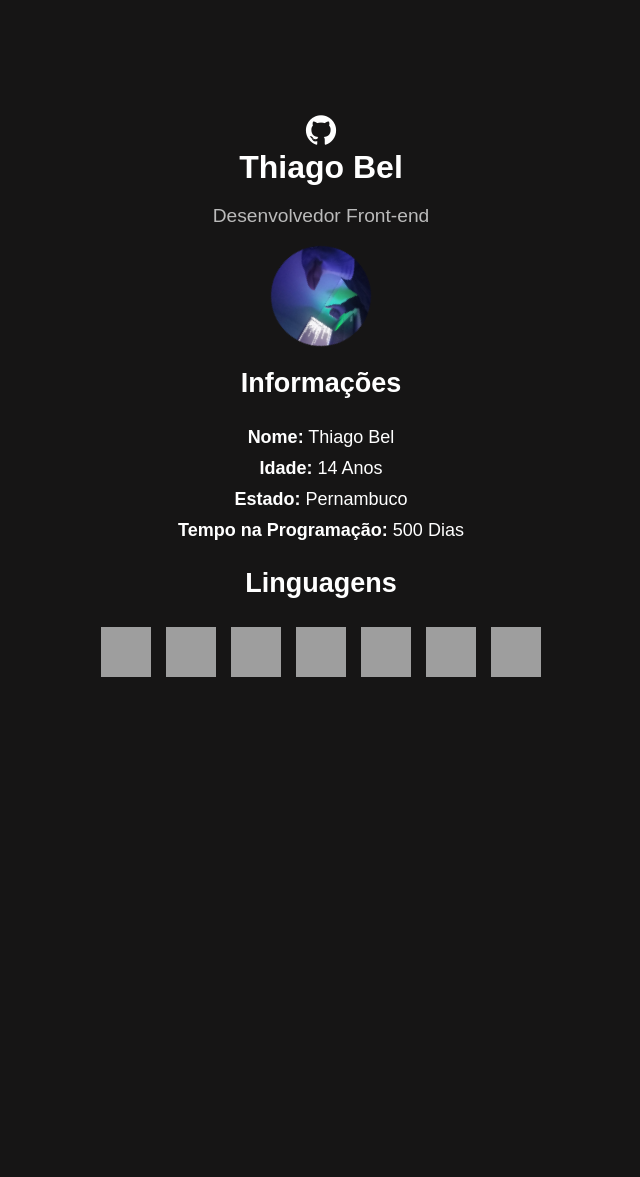
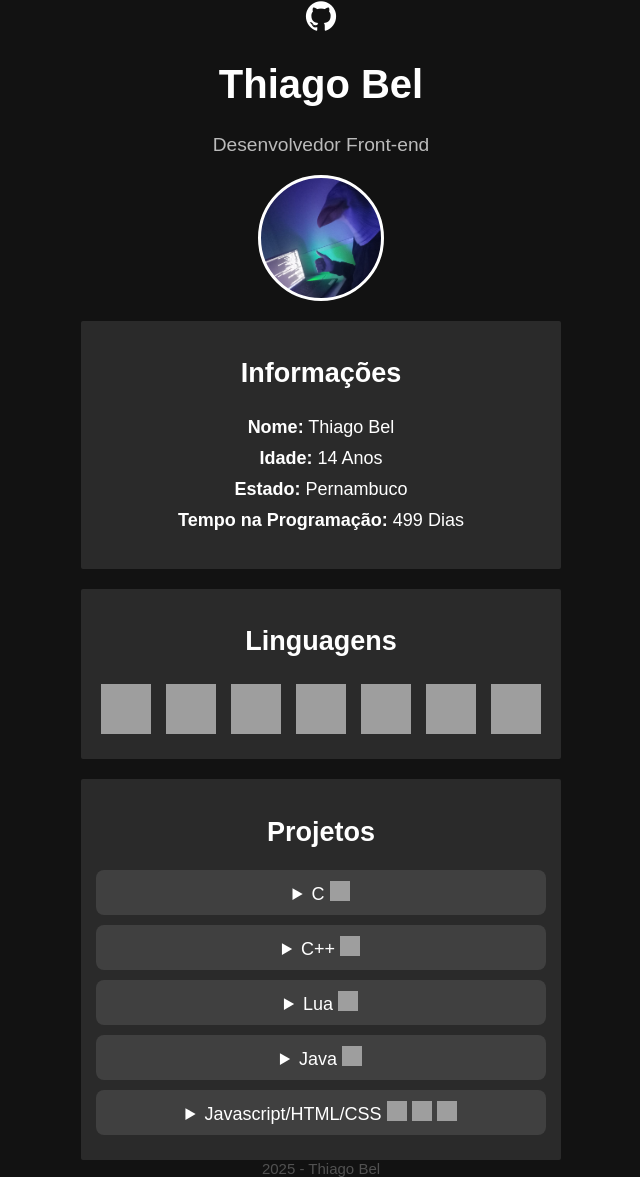
Before and after one commit to ThiagoBel/Portifolio, a plain HTML site: page index.html in a window 1280 px wide. Shown: the whole page, without its empty margins (319-959 px from the left). Before the commit the page ends 800 px from the top, so only its background shows below. Drawn offline with nearby package versions, Linux system fonts and the light colour scheme; grey boxes are pictures that could not be loaded.

Commit message:
Add files via upload

```diff
--- /dev/null
+++ b/design/style2.css
@@ -0,0 +1,129 @@
+body {
+    font-family: 'Poppins', sans-serif;
+    text-align: center;
+    display: flex;
+    justify-content: center;
+    align-items: center;
+    margin: 0;
+    background-color: rgb(18, 18, 18);
+    color: white;
+    font-size: large;
+    min-height: 100vh;
+    flex-direction: column;
+}
+
+#coisinha {
+    max-width: 90%;
+    padding: 20px;
+    background: rgba(255, 255, 255, 0.1);
+    border-radius: 10px;
+}
+
+header h1 {
+    font-size: 2.5rem;
+    font-weight: bold;
+    color: rgb(255, 255, 255);
+}
+
+header p {
+    font-size: 1.2rem;
+    color: rgb(187, 187, 187);
+}
+
+#foto {
+    background-image: url("../images/perfil.jpg");
+    width: 120px;
+    height: 120px;
+    background-size: cover;
+    background-position: center;
+    border-radius: 50%;
+    margin: 15px auto;
+    border: 3px solid rgb(255, 255, 255);
+    transition: transform 0.3s;
+    animation: girar 9s linear infinite paused;
+}
+
+#foto:hover {
+    animation-play-state: running;
+}
+
+@keyframes girar {
+    from {
+        transform: rotate(0deg);
+    }
+    to {
+        transform: rotate(360deg);
+    }
+}
+
+#infos, #lengs, #proj {
+    margin-top: 20px;
+    background: rgba(255, 255, 255, 0.1);
+    padding: 15px;
+    border-radius: 2px;
+}
+
+ul {
+    list-style: none;
+    padding: 0;
+}
+
+ul li {
+    padding: 5px 0;
+}
+
+.redes i {
+    font-size: xx-large;
+    color: rgb(255, 255, 255);
+    transition: color 0.3s;
+}
+
+.redes a {
+    text-decoration: none;
+}
+
+.redes a:hover i {
+    color: rgb(171, 171, 171);
+}
+
+.redes a:visited i {
+    color: purple;
+}
+
+.icons img {
+    width: 50px;
+    height: 50px;
+    margin: 5px;
+}
+
+.projetos details {
+    background: rgba(255, 255, 255, 0.1);
+    padding: 10px;
+    border-radius: 8px;
+    margin: 10px 0;
+    cursor: pointer;
+}
+
+.projetos a {
+    color: rgb(255, 234, 0);
+    text-decoration: none;
+}
+
+.projetos a:hover {
+    text-decoration: underline;
+}
+
+#not {
+    color: rgb(255, 234, 0);
+}
+
+#logoMin {
+    width:  20px;
+    height: 20px;
+    transform: translateY(5%);
+}
+
+footer {
+    color: rgb(81, 81, 81);
+    font-size: smaller;
+}
--- a/index.html
+++ b/index.html
@@ -5,14 +5,14 @@
     <meta charset="UTF-8">
     <meta name="viewport" content="width=device-width, initial-scale=1.0">
     <meta name="description" content="Portfólio de Thiago Bel">
-    <link rel="stylesheet" href="design/style.css">
+    <link rel="stylesheet" href="design/style2.css">
     <link rel="shortcut icon" href="images/perfil.jpg" type="image/x-icon">
     <link rel="stylesheet" type='text/css' href="https://cdn.jsdelivr.net/gh/devicons/devicon@latest/devicon.min.css" />
     <title>Thiago Bel - Portfólio</title>
 </head>
 
 <body>
-    <div id="container">
+    <div id="tudo">
         <header>
             <section class="redes">
                 <a target="_blank" href="https://github.com/ThiagoBel"><i class="devicon-github-original"></i></a>
@@ -26,9 +26,9 @@
             <h2>Informações</h2>
             <ul>
                 <li><strong>Nome:</strong> Thiago Bel</li>
-                <li><strong>Idade:</strong> <span id="ageInfo">?</span></li>
+                <li><strong>Idade:</strong> <span id="ageInfo">Carregando...</span></li>
                 <li><strong>Estado:</strong> Pernambuco</li>
-                <li><strong>Tempo na Programação:</strong> <span id="timeInPro">?</span></li>
+                <li><strong>Tempo na Programação:</strong> <span id="timeInPro">Carregando...</span></li>
             </ul>
         </section>
 
@@ -44,7 +44,37 @@
                 <img src="https://cdn.jsdelivr.net/gh/devicons/devicon@latest/icons/css3/css3-original.svg" alt="CSS">
             </div>
         </section>
+
+        <section id="proj">
+            <h2>Projetos</h2>
+            <div class="projetos">
+                <details>
+                    <summary>C <img id="logoMin" src="https://cdn.jsdelivr.net/gh/devicons/devicon@latest/icons/c/c-original.svg" alt="C"></summary>
+                    <span id="not">Nenhum</span>
+                </details>
+                <details>
+                    <summary>C++ <img id="logoMin" src="https://cdn.jsdelivr.net/gh/devicons/devicon@latest/icons/cplusplus/cplusplus-original.svg" alt="C++"></summary>
+                    <a target="_blank" href="https://github.com/ThiagoBel/BasicBasic">BasicBasic</a><br>
+                    <a target="_blank" href="https://github.com/ThiagoBel/JarCreator">JarCreator</a>
+                </details>
+                <details>
+                    <summary>Lua <img id="logoMin" src="https://cdn.jsdelivr.net/gh/devicons/devicon@latest/icons/lua/lua-original.svg" alt="Lua"></summary>
+                    <a target="_blank" href="https://github.com/ThiagoBel/GeradorDePessoa">Gerador de Pessoa</a>
+                </details>
+                <details>
+                    <summary>Java <img id="logoMin" src="https://cdn.jsdelivr.net/gh/devicons/devicon@latest/icons/java/java-original.svg" alt="Java"></summary>
+                    <a target="_blank" href="https://github.com/ThiagoBel/ElBob">El Bob</a><br>
+                    <a target="_blank" href="https://github.com/ThiagoBel/Vedin">Vedin</a>
+                </details>
+                <details>
+                    <summary>Javascript/HTML/CSS <img id="logoMin" src="https://cdn.jsdelivr.net/gh/devicons/devicon@latest/icons/javascript/javascript-original.svg" alt="JavaScript"> <img id="logoMin" src="https://cdn.jsdelivr.net/gh/devicons/devicon@latest/icons/html5/html5-original.svg" alt="HTML"> <img id="logoMin" src="https://cdn.jsdelivr.net/gh/devicons/devicon@latest/icons/css3/css3-original.svg" alt="CSS"></summary>
+                    <span id="not">Nenhum</span>
+                </details>
+            </div>
+        </section>
     </div>
+
+    <footer>2025 - Thiago Bel</footer>
     <script src="scripts/timers/timer.js"></script>
     <script src="scripts/device/mobileDetecter.js"></script>
 </body>
--- a/scripts/timers/timer.js
+++ b/scripts/timers/timer.js
@@ -1,18 +1,26 @@
-const age = document.getElementById('ageInfo');
-const time = document.getElementById('timeInPro');
+let age = document.getElementById('ageInfo');
+let time = document.getElementById('timeInPro');
 
-const dataInicial = new Date("2023-11-09");
-const dataAtual = new Date();
-const diferencaMs = dataAtual - dataInicial;
-const dias = Math.floor(diferencaMs / (1000 * 60 * 60 * 24));
-time.innerHTML = dias + " Dias";
+let dataInicial = new Date("2023-11-10"); //um dia a mais
+let dataNascimento = new Date("2010-11-09"); //um dia a mais tbm
 
-const dataNascimento = new Date("2010-11-09");
-const diferencaIdadeMs = dataAtual - dataNascimento;
-const idade = Math.floor(diferencaIdadeMs / (1000 * 60 * 60 * 24 * 365.25));
-age.innerHTML = idade + " Anos";
+function atualizarInformacoes() {
+    let dataAtual = new Date();
+    let diferencaMs = dataAtual - dataInicial;
+    let dias = Math.floor(diferencaMs / (1000 * 60 * 60 * 24));
+    time.innerHTML = dias + " Dias";
 
-if (dataAtual.getDate() === dataNascimento.getDate() && dataAtual.getMonth() === dataNascimento.getMonth()) {
-    age.style.color = "Red";
-    age.title = "Meu aniversario é hoje🥳";
+    let diferencaIdadeMs = dataAtual - dataNascimento;
+    let idade = Math.floor(diferencaIdadeMs / (1000 * 60 * 60 * 24 * 365.25));
+    age.innerHTML = idade + " Anos";
+
+    if (dataAtual.getDate() === dataNascimento.getDate() && dataAtual.getMonth() === dataNascimento.getMonth()) {
+        age.style.color = "Red";
+        age.title = "Meu aniversário é hoje🥳";
+    } else {
+        age.style.color = "";
+        age.title = "";
+    }
 }
+
+setInterval(atualizarInformacoes, 100);
```
Also changed, not shown: trash/lixo.html (added, +52 -0 lines).
